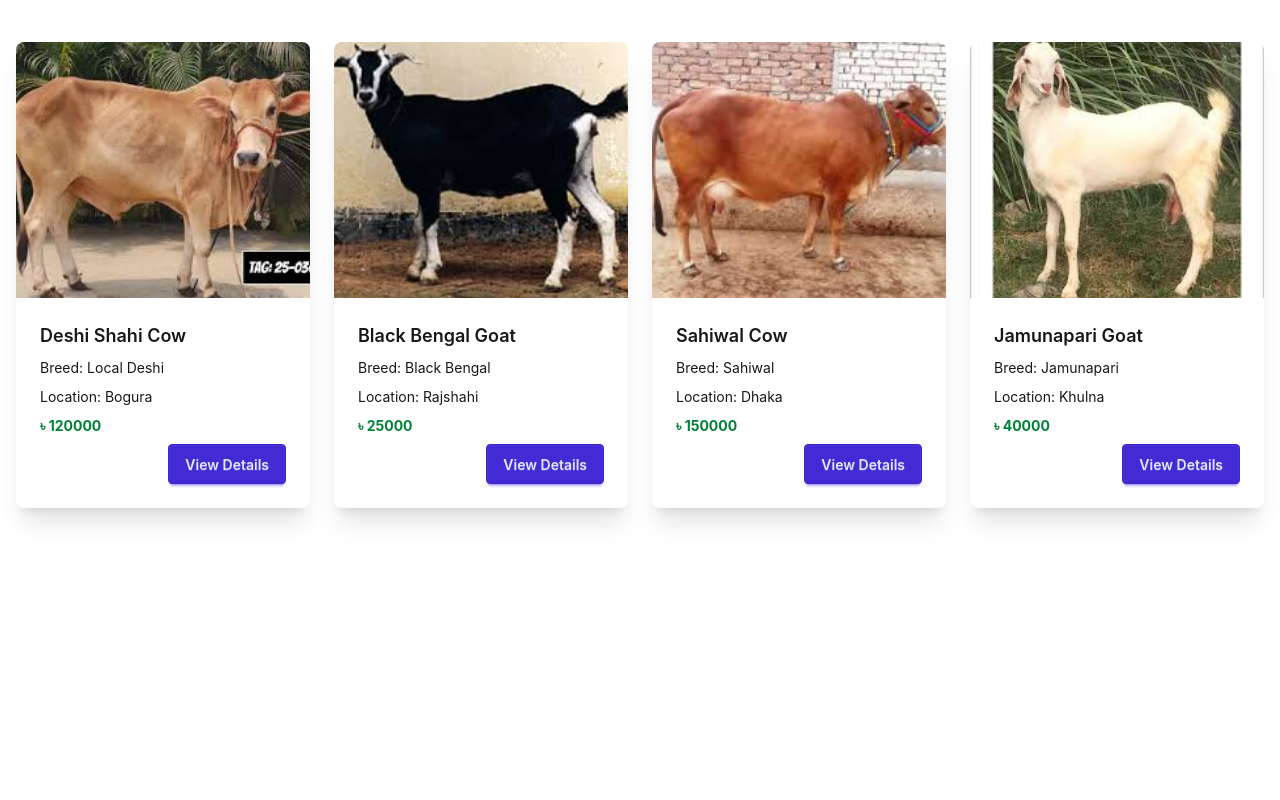
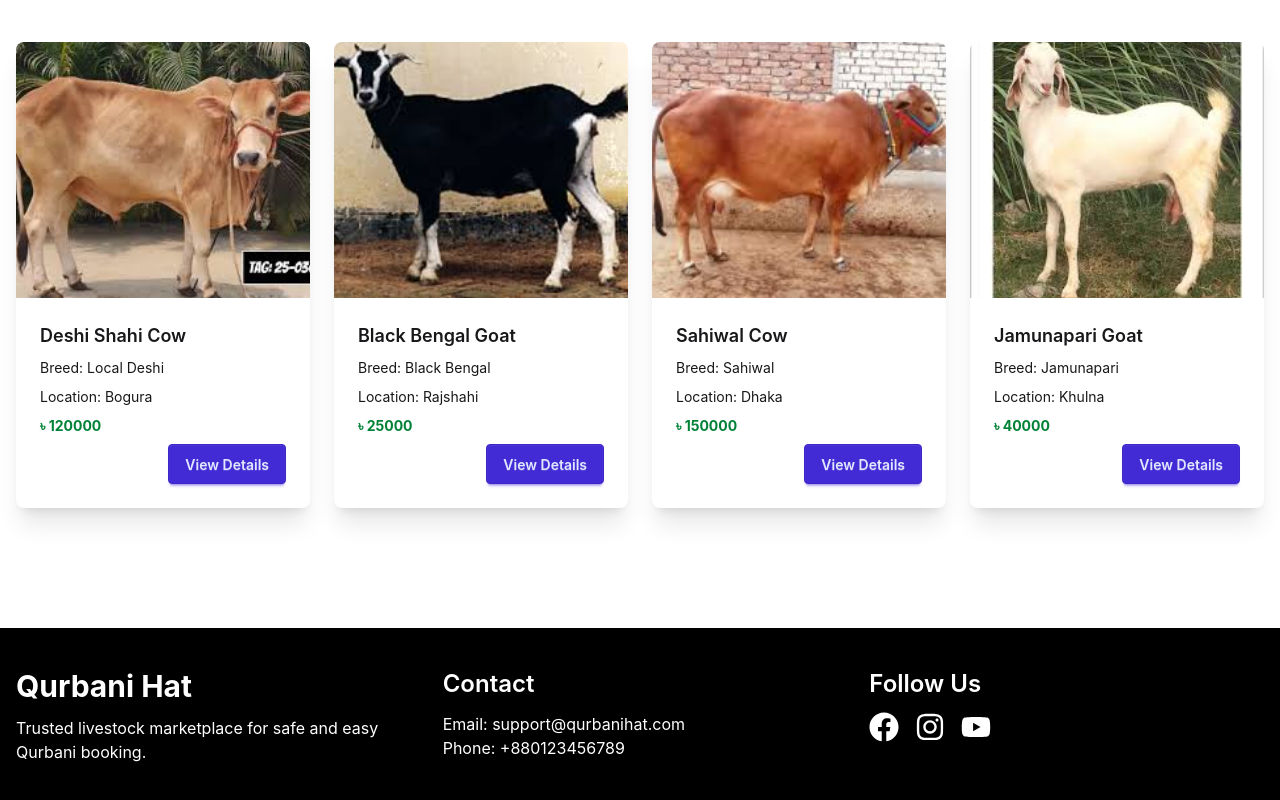
Before and after one commit to sumaya-jahan/Qurbani-hat, a React (Vite) app: page / in a window 1280 px wide. Shown: the part 983-1783 px from the top of the page. Before the commit the page ends 1571 px from the top, so only its background shows below. Built offline with nearby package versions, Linux system fonts and the light colour scheme; no server answers.

Commit message:
add footer

```diff
--- a/src/components/Footer.jsx
+++ b/src/components/Footer.jsx
@@ -0,0 +1,58 @@
+import { FaFacebook, FaInstagram, FaYoutube } from "react-icons/fa";
+
+const Footer = () => {
+
+    return (
+        <footer className="bg-black text-white py-10 mt-10">
+
+            <div className="max-w-7xl mx-auto px-4 grid grid-cols-1 md:grid-cols-3 gap-8">
+
+                <div>
+
+                    <h2 className="text-3xl font-bold mb-3">
+                        Qurbani Hat
+                    </h2>
+
+                    <p>
+                        Trusted livestock marketplace for safe and easy Qurbani booking.
+                    </p>
+
+                </div>
+
+                <div>
+
+                    <h3 className="text-2xl font-semibold mb-3">
+                        Contact
+                    </h3>
+
+                    <p>Email: support@qurbanihat.com</p>
+
+                    <p>Phone: +880123456789</p>
+
+                </div>
+
+                <div>
+
+                    <h3 className="text-2xl font-semibold mb-3">
+                        Follow Us
+                    </h3>
+
+                    <div className="flex gap-4 text-3xl">
+
+                        <FaFacebook />
+
+                        <FaInstagram />
+
+                        <FaYoutube />
+
+                    </div>
+
+                </div>
+
+            </div>
+
+        </footer>
+    );
+};
+
+export default Footer;
--- a/src/layouts/Layout.jsx
+++ b/src/layouts/Layout.jsx
@@ -1,11 +1,19 @@
 import { Outlet } from "react-router-dom";
+
 import Navbar from "../components/Navbar";
+import Footer from "../components/Footer";
 
 const Layout = () => {
+
     return (
         <div>
+
             <Navbar />
+
             <Outlet />
+
+            <Footer />
+
         </div>
     );
 };
```
